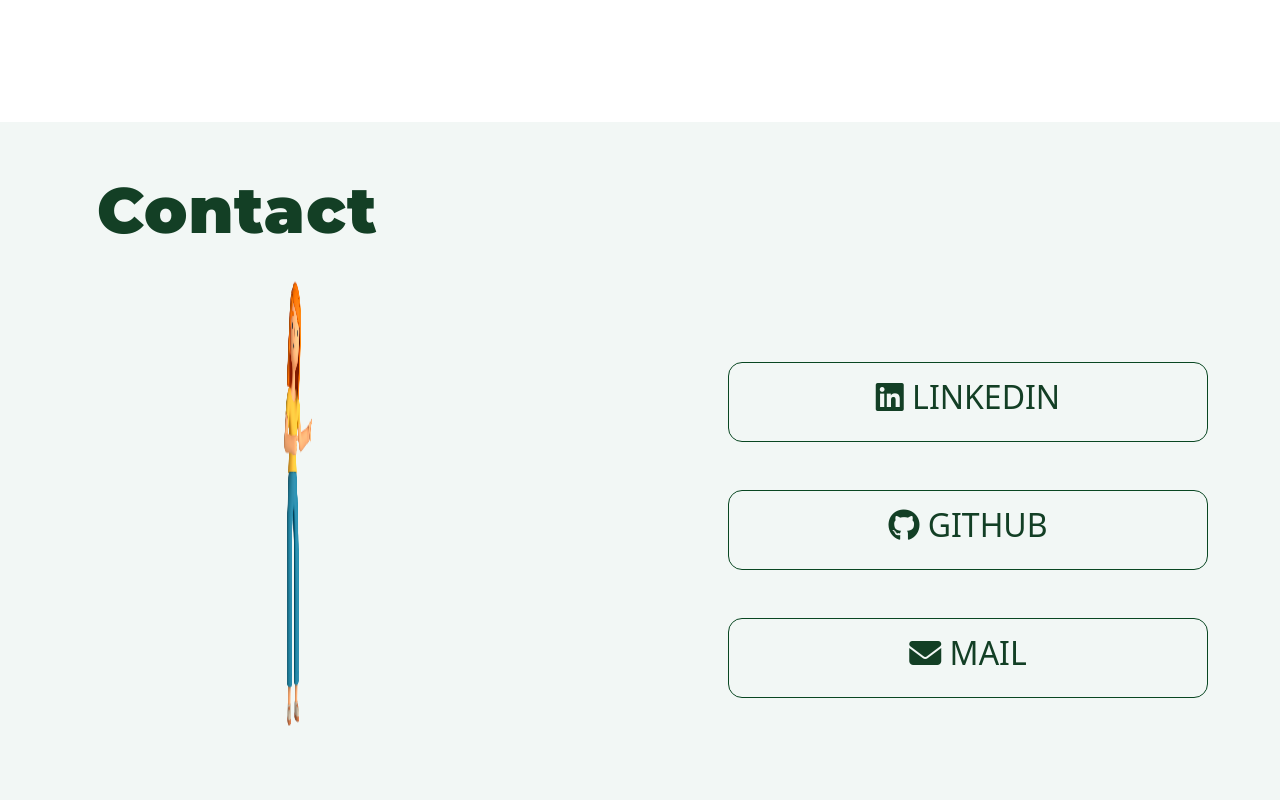
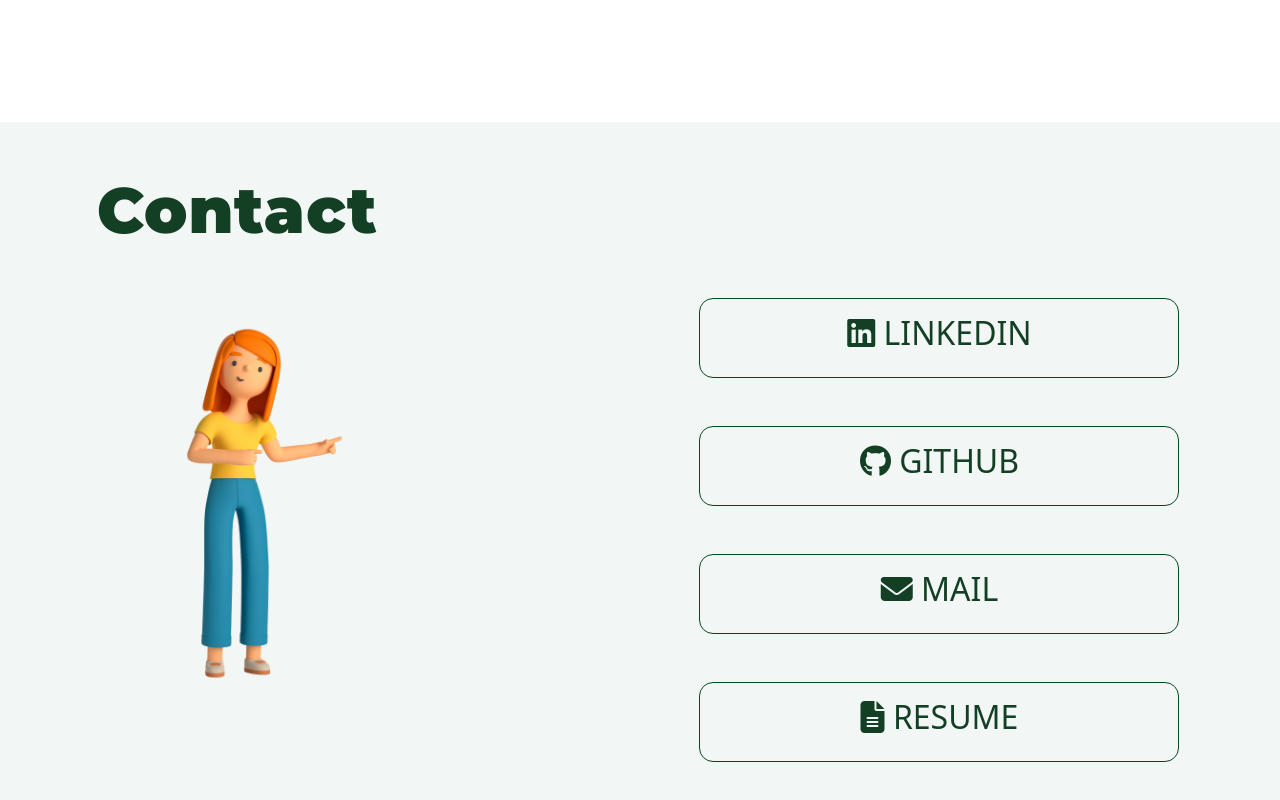
Before and after one commit to Kiruthiga-Shree/My-Porfolio-Website, a React (Vite) app: page / in a window 1280 px wide. Shown: the part 9753-10553 px from the top of the page. Built offline with nearby package versions, Linux system fonts and the light colour scheme.

Commit message:
Update Contact.jsx

```diff
--- a/src/Contact.jsx
+++ b/src/Contact.jsx
@@ -1,14 +1,15 @@
 import React from 'react'
 import girl from './assets/contact.png'
+import pdf from './assets/Resume.pdf'
 export const Contact = () => {
   return (
     <>
       <div className="contact" id='contact'>
         <h1>Contact</h1>
-        <div className="girl">
+        <div className="girl" id='section'>
           <img src={girl} alt="" />
         </div>
-        <div className="sources">
+        <div className="sources" id='section'>
           <div className="src" id='linkedin'>
                   <a href="https://www.linkedin.com/in/kiruthiga-shree-3a791220b" target='_blank' style={{textDecoration:"none",color:"#133F25"}}><h2><i class="fa-brands fa-linkedin"></i>  LINKEDIN</h2></a>
           </div>
@@ -18,6 +19,9 @@ export const Contact = () => {
           <div className="src" id='mail'>
 <a href="mailto:kiruthigashree2002@gmail.com" target='_blank' style={{textDecoration:"none",color:"#133F25"}}><h2><i class="fa-solid fa-envelope"></i>  MAIL</h2></a>
           </div>
+          <div className="src" id='pdf'>
+<a href={pdf} download="Kiruthiga-Shree-Resume.pdf" style={{textDecoration:"none",color:"#133F25"}}><h2><i class="fa-solid fa-file-lines"></i>  RESUME</h2></a>
+          </div>
         </div>
       </div>
     </>
```
